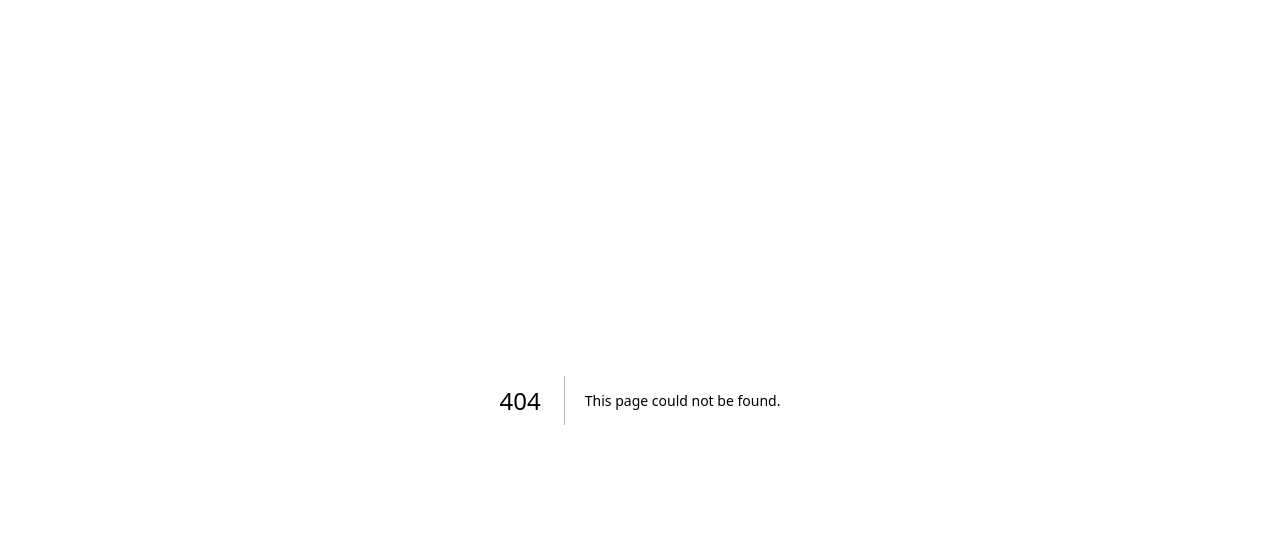
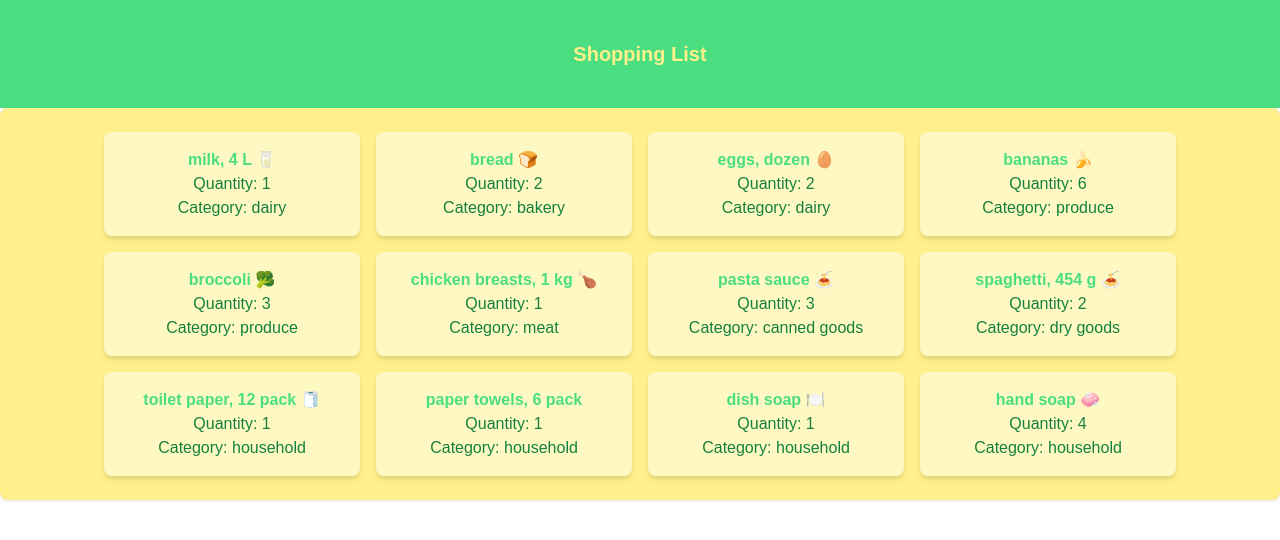
Before and after one commit to aianasev/cprg306-assignments, a Next.js app: page /week-3 in a window 1280 px wide. Before the commit this address had no page. Shown: the top 540 px of the page. Built offline with nearby package versions, Linux system fonts and the light colour scheme.

Commit message:
Aiana's Code - assignment 3 finished

```diff
--- a/app/page.js
+++ b/app/page.js
@@ -5,6 +5,7 @@ export default function Home() {
       CPRG 306: Web Development 2 - Assignments
     </h1>
     <h3 className="hover:text-green-300"><a href = "/week-2">Week 2 Assignment</a></h3>
+    <h3 className="hover:text-green-300"><a href = "/week-3">Week 3 Assignment</a></h3>
     </div>
   );
 }
--- /dev/null
+++ b/app/week-3/item-list.js
@@ -0,0 +1,86 @@
+import Item from "./item";
+
+const item1 = {
+name: "milk, 4 L 🥛",
+quantity: 1,
+category: "dairy",
+};
+
+const item2 = {
+name: "bread 🍞",
+quantity: 2,
+category: "bakery",
+};
+
+const item3 = {
+name: "eggs, dozen 🥚",
+quantity: 2,
+category: "dairy",
+};
+
+const item4 = {
+name: "bananas 🍌",
+quantity: 6,
+category: "produce",
+};
+
+const item5 = {
+name: "broccoli 🥦",
+quantity: 3,
+category: "produce",
+};
+
+const item6 = {
+name: "chicken breasts, 1 kg 🍗",
+quantity: 1,
+category: "meat",
+};
+
+const item7 = {
+name: "pasta sauce 🍝",
+quantity: 3,
+category: "canned goods",
+};
+
+const item8 = {
+name: "spaghetti, 454 g 🍝",
+quantity: 2,
+category: "dry goods",
+};
+
+const item9 = {
+name: "toilet paper, 12 pack 🧻",
+quantity: 1,
+category: "household",
+};
+
+const item10 = {
+name: "paper towels, 6 pack",
+quantity: 1,
+category: "household",
+};
+
+const item11 = {
+name: "dish soap 🍽️",
+quantity: 1,
+category: "household",
+};
+
+const item12 = {
+name: "hand soap 🧼",
+quantity: 4,
+category: "household",
+};
+
+
+const items = [item1, item2, item3, item4, item5, item6, item7, item8, item9, item10, item11, item12];
+export default function ItemList()
+{
+    return (
+        <div className="p-4 bg-yellow-200 shadow rounded-lg flex flex-wrap justify-center">
+            {items.map((item,index) => (
+                <Item key={index} {...item}/>
+            ))}
+        </div>
+    );
+}
--- /dev/null
+++ b/app/week-3/item.js
@@ -0,0 +1,16 @@
+export default function Item({name, quantity, category})
+{
+    return (
+        <div className="bg-yellow-100 p-4 m-2 rounded-lg shadow-md w-64 text-center">
+        <h2 className="font-bold text-green-400">
+        {name}
+        </h2>
+        <h3 className="text-green-700">
+        Quantity: {quantity}
+        </h3>
+        <h3 className="text-green-700">
+        Category: {category}
+        </h3>
+        </div>
+    );
+}
--- /dev/null
+++ b/app/week-3/page.js
@@ -0,0 +1,11 @@
+import ItemList from "./item-list";
+
+export default function Page()
+{
+    return (
+      <main>
+        <h1 className="bg-green-400 font-bold text-xl text-yellow-200 flex flex-col items-center py-10">Shopping List</h1>
+        <ItemList></ItemList>
+      </main>
+    );
+}
```
